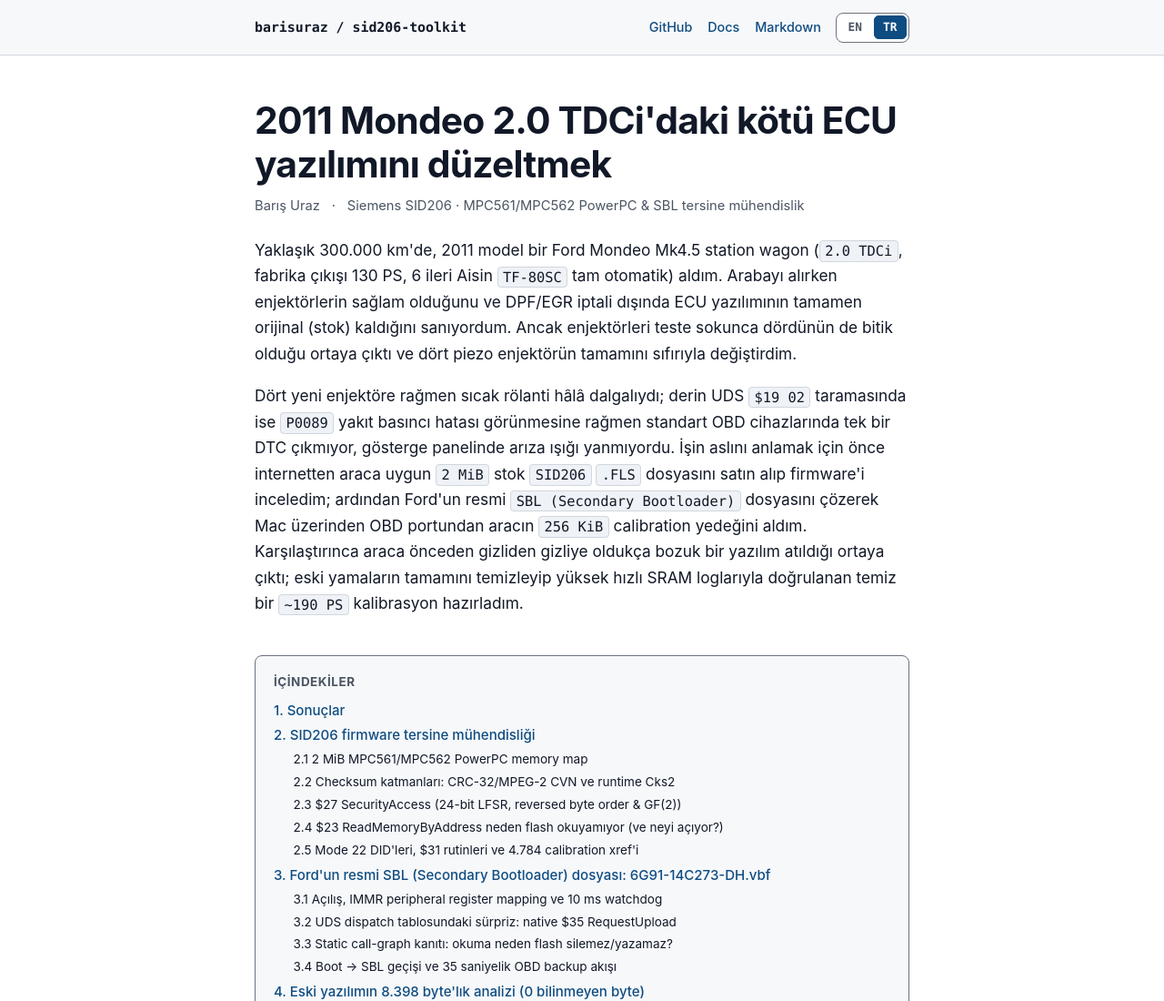
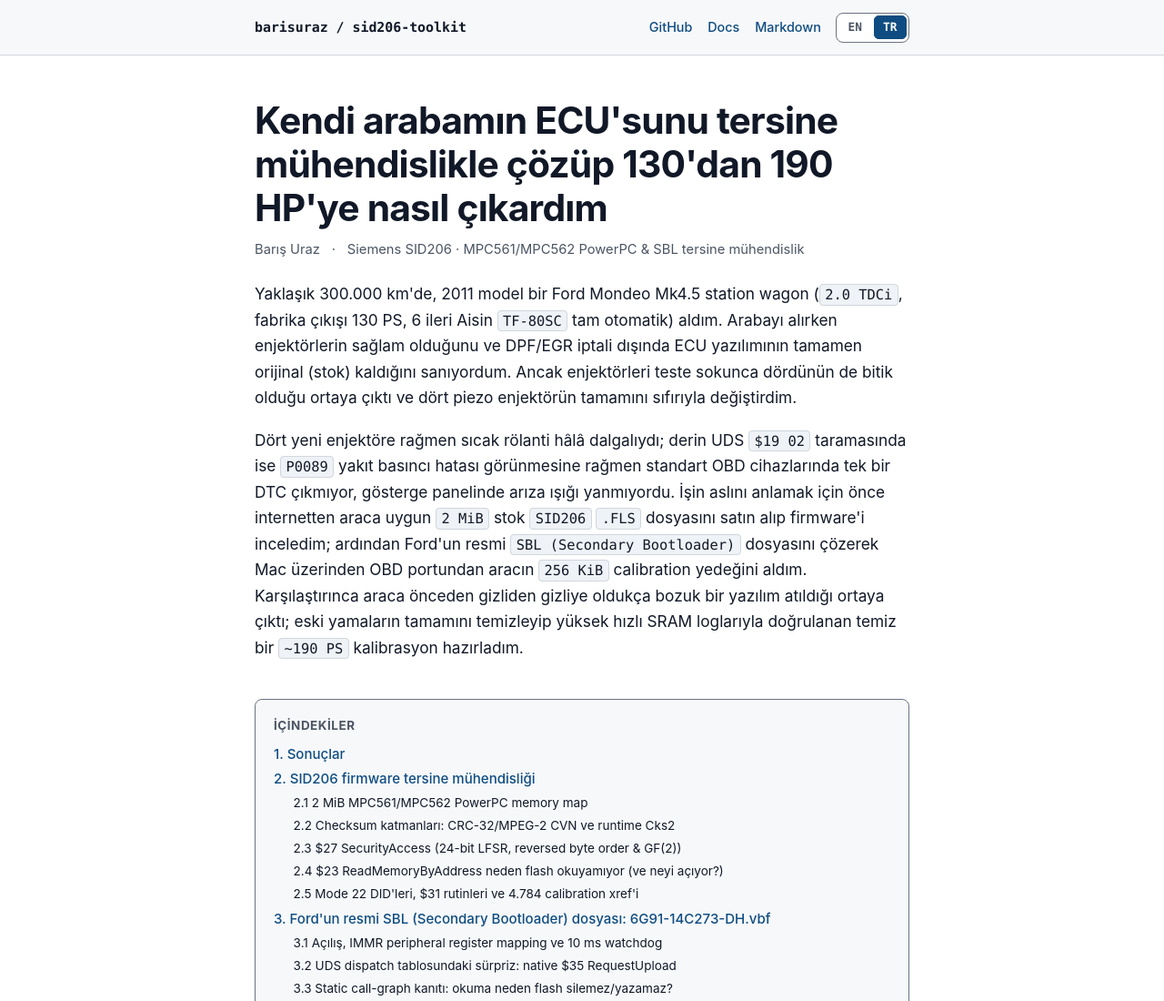
Before and after one commit to barisuraz/sid206-toolkit, a plain HTML site: page blog/tr/index.html in a window 1280 px wide. Shown: the top 1100 px of the page at 91% size. Drawn offline with Linux system fonts and the light colour scheme.

Commit message:
Update EN/TR blog titles to honest 130->190 HP RE hook

```diff
--- a/blog/tr/index.html
+++ b/blog/tr/index.html
@@ -4,7 +4,7 @@
   <meta charset="utf-8">
   <meta name="viewport" content="width=device-width, initial-scale=1.0">
   <meta name="color-scheme" content="light dark">
-  <title>2011 Mondeo 2.0 TDCi'daki kötü ECU yazılımını düzeltmek</title>
+  <title>Kendi arabamın ECU'sunu tersine mühendislikle çözüp 130'dan 190 HP'ye nasıl çıkardım</title>
   <meta name="description" content="Stok 2 MiB SID206 MPC561/MPC562 PowerPC dosyasını ve Ford SBL'ini (6G91-14C273-DH) çözerek aracın 256 KiB calibration bloğunu OBD'den okuma, 57 gizli DTC iptalini bulma ve ~190 PS temiz yazılım yazma süreci.">
   <meta name="author" content="Barış Uraz">
   <link rel="canonical" href="https://barisuraz.github.io/sid206-toolkit/tr/">
@@ -16,7 +16,7 @@
   <meta property="og:locale" content="tr_TR">
   <meta property="og:locale:alternate" content="en_US">
   <meta property="og:site_name" content="sid206-toolkit">
-  <meta property="og:title" content="2011 Mondeo 2.0 TDCi'daki kötü ECU yazılımını düzeltmek">
+  <meta property="og:title" content="Kendi arabamın ECU'sunu tersine mühendislikle çözüp 130'dan 190 HP'ye nasıl çıkardım">
   <meta property="og:description" content="Stok 2 MiB SID206 firmware ve Ford SBL'i çözülerek aracın 256 KiB calibration yedeğini OBD'den alma, 8.398 byte farkı analiz etme ve ~190 PS temiz kalibrasyon hazırlama hikâyesi.">
   <meta property="og:url" content="https://barisuraz.github.io/sid206-toolkit/tr/">
   <meta property="og:image" content="https://barisuraz.github.io/sid206-toolkit/assets/road-dyno-progression.png">
@@ -25,7 +25,7 @@
   <meta property="og:image:alt" content="Ankara'da ölçülen dört aşamalı road dyno güç eğrileri">
 
   <meta name="twitter:card" content="summary_large_image">
-  <meta name="twitter:title" content="2011 Mondeo 2.0 TDCi'daki kötü ECU yazılımını düzeltmek">
+  <meta name="twitter:title" content="Kendi arabamın ECU'sunu tersine mühendislikle çözüp 130'dan 190 HP'ye nasıl çıkardım">
   <meta name="twitter:description" content="SID206 PowerPC firmware ve Ford SBL disassembly ile OBD'den 256 KiB calibration okuma, 57 gizli DTC iptalini bulma ve ~190 PS kalibrasyon süreci.">
   <meta name="twitter:image" content="https://barisuraz.github.io/sid206-toolkit/assets/road-dyno-progression.png">
 
@@ -55,7 +55,7 @@
 
   <main>
     <article class="grid-band">
-      <h1>2011 Mondeo 2.0 TDCi'daki kötü ECU yazılımını düzeltmek</h1>
+      <h1>Kendi arabamın ECU'sunu tersine mühendislikle çözüp 130'dan 190 HP'ye nasıl çıkardım</h1>
       <p class="meta-line">
         <span>Barış Uraz</span>
         <span aria-hidden="true">·</span>
```
Also changed, not shown: blog/index.html (+4 -4 lines), 2 other files.
